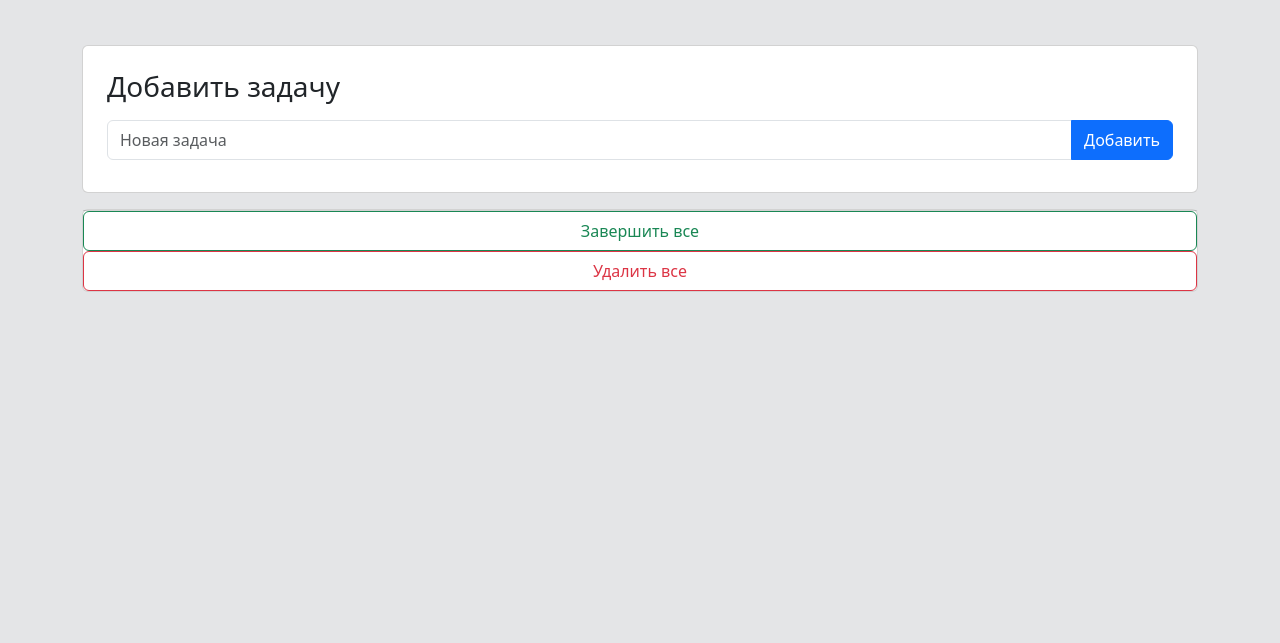
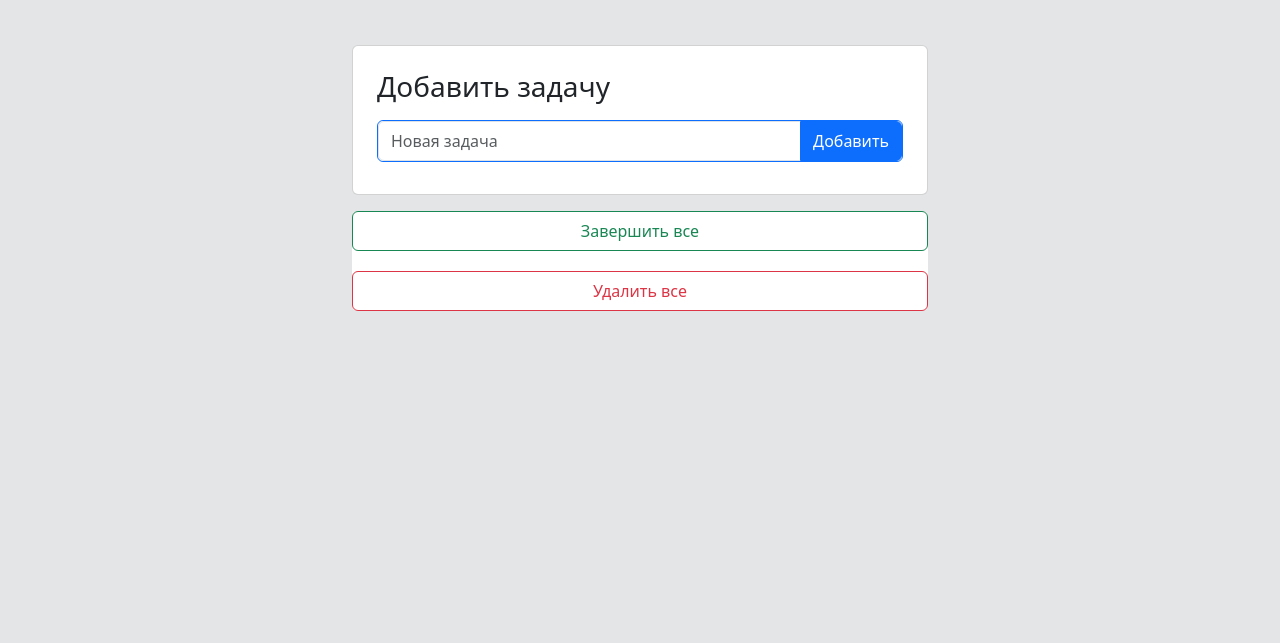
Before and after one commit to Maksim-Jk/toDo-HTML-CSS-JS-WebPack, a plain HTML site: page index.html in a window 1280 px wide. Shown: the part 157-800 px from the top of the page. Drawn offline with nearby package versions, Linux system fonts and the light colour scheme.

Commit message:
change container max-width, add margin to delete button , remove buttons container border

```diff
--- a/index.html
+++ b/index.html
@@ -23,7 +23,7 @@
     </div>
 
     <!-- List of tasks -->
-    <div class="card mb-4">
+    <div class="card mb-4 border-0">
         <ul id="tasksList" class="list-group list-group-flush">
 
 <!--            <li id="emptyList" class="list-group-item empty-list">-->
--- a/style.css
+++ b/style.css
@@ -4,6 +4,18 @@ body {
     flex-direction: column;
     justify-content: space-between;
     padding: 50px;
+}
+
+.input-group {
+    border: 1px solid rgb(13, 110, 253);
+    border-radius: var(--bs-border-radius);;
+}
+#deleteAll {
+    margin-top: 20px;
+}
+
+.container {
+    max-width: 600px;
 }
 .bh {
     height: 40px;
```
